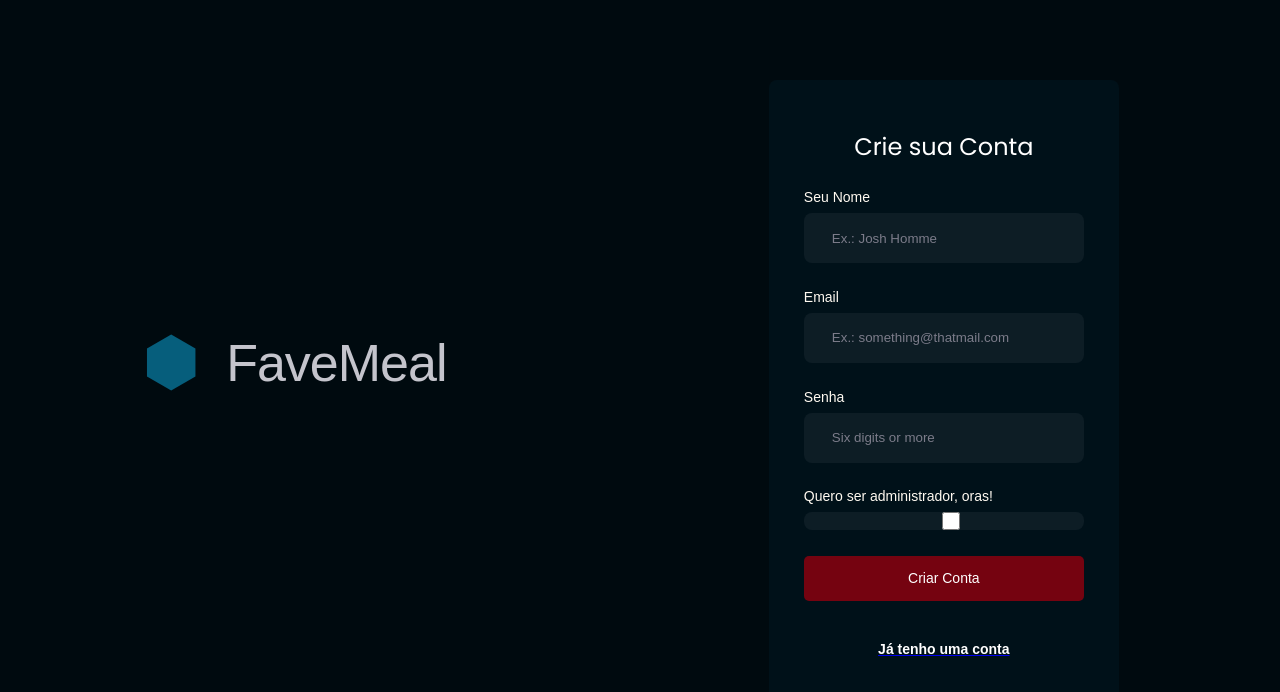
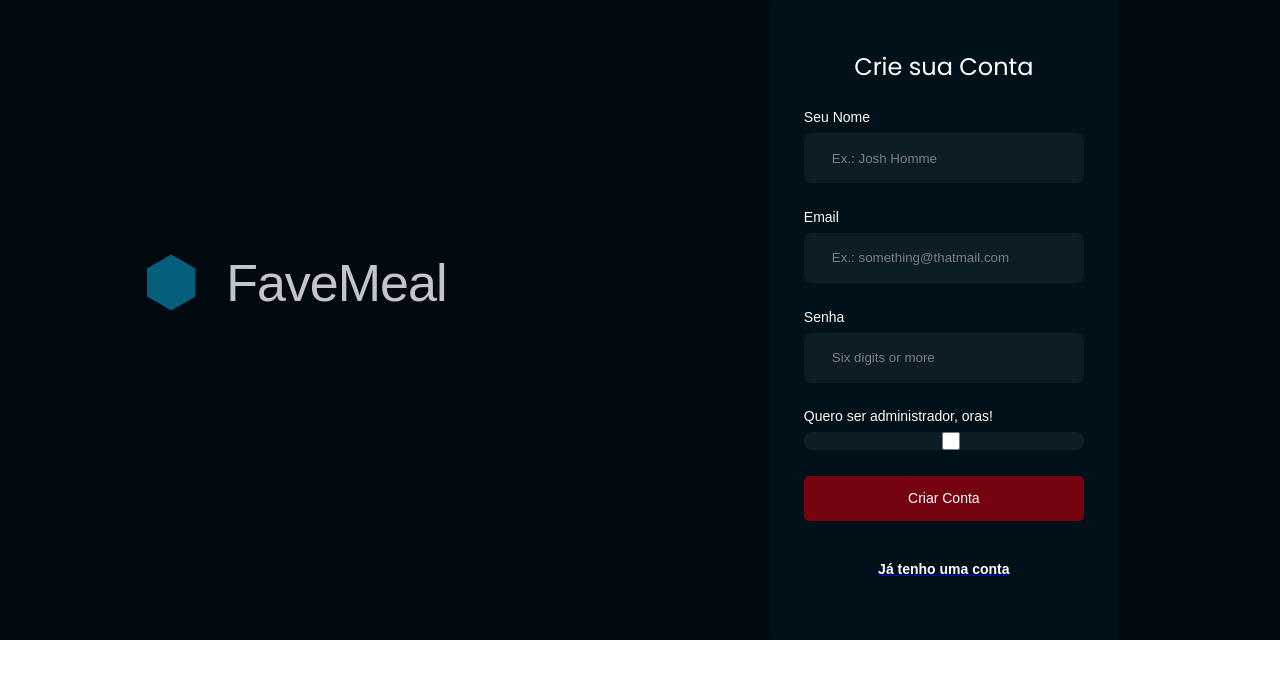
Before and after one commit to KimCidDev/food-explorer-front-end, a React (Vite) app: page /register in a window 1280 px wide. Shown: the top 692 px of the page. Built offline with nearby package versions, Linux system fonts and the light colour scheme.

Commit message:
style[SignUp]: Container height 100%

```diff
--- a/src/Pages/SignUp/index.jsx
+++ b/src/Pages/SignUp/index.jsx
@@ -19,8 +19,10 @@ export function SignUp() {
   const navigate = useNavigate();
 
   function handleTapAndHold () {
+    if (isAdmin) {
     console.log('xis salada', isHiddenCodeVisible)
     setIsHiddenCodeVisible(true);
+    }
   }
 
   function handleSignUp () {
--- a/src/Pages/SignUp/styles.js
+++ b/src/Pages/SignUp/styles.js
@@ -2,7 +2,7 @@ import styled from 'styled-components';
 import { DEVICE_BREAKPOINTS } from '../../styles/deviceBreakpoints';
 
 export const Container = styled.div`
-  height: 100vh;
+  height: 100%;
   width: 100%;
 
   display: flex;
```
